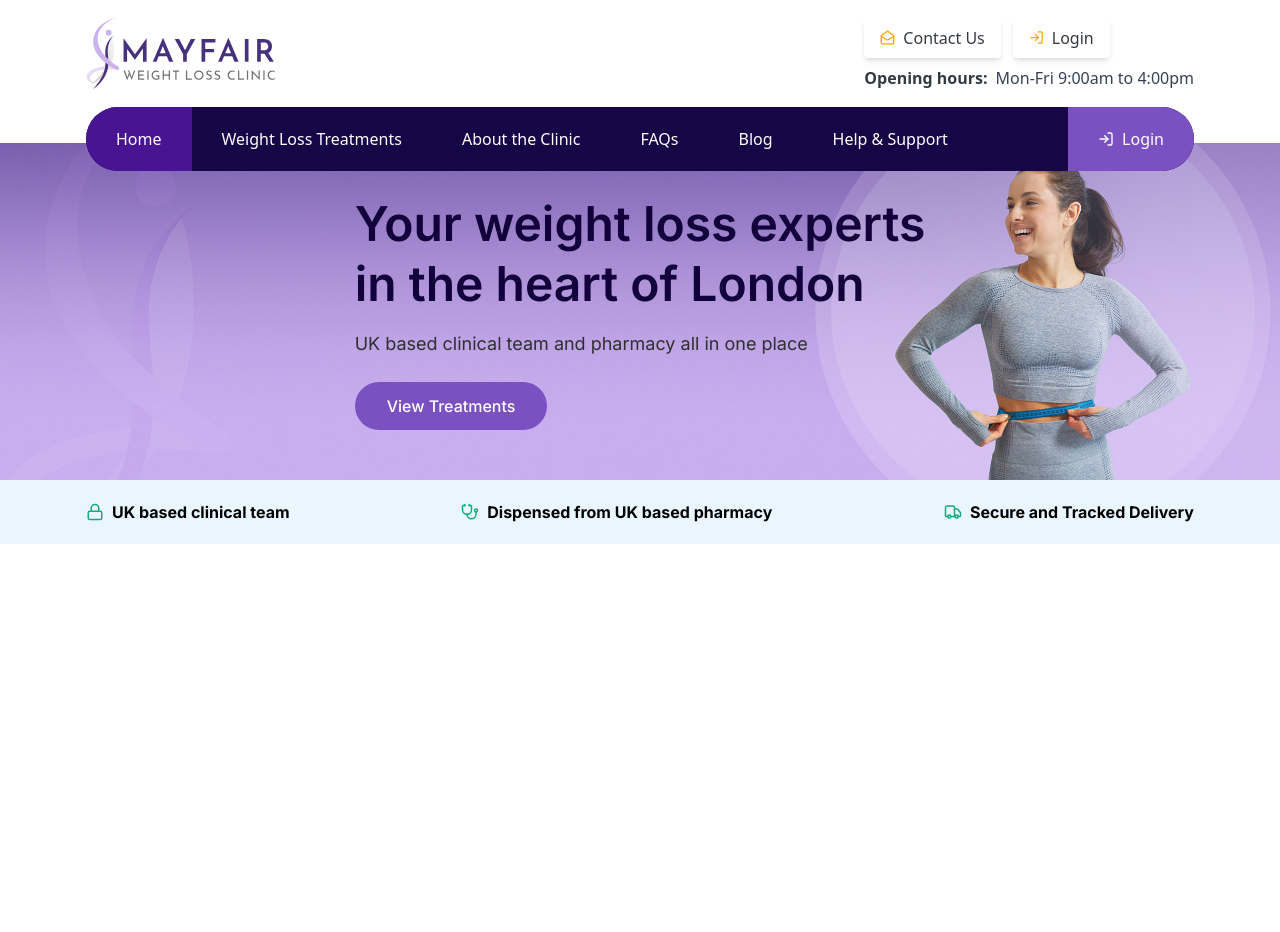
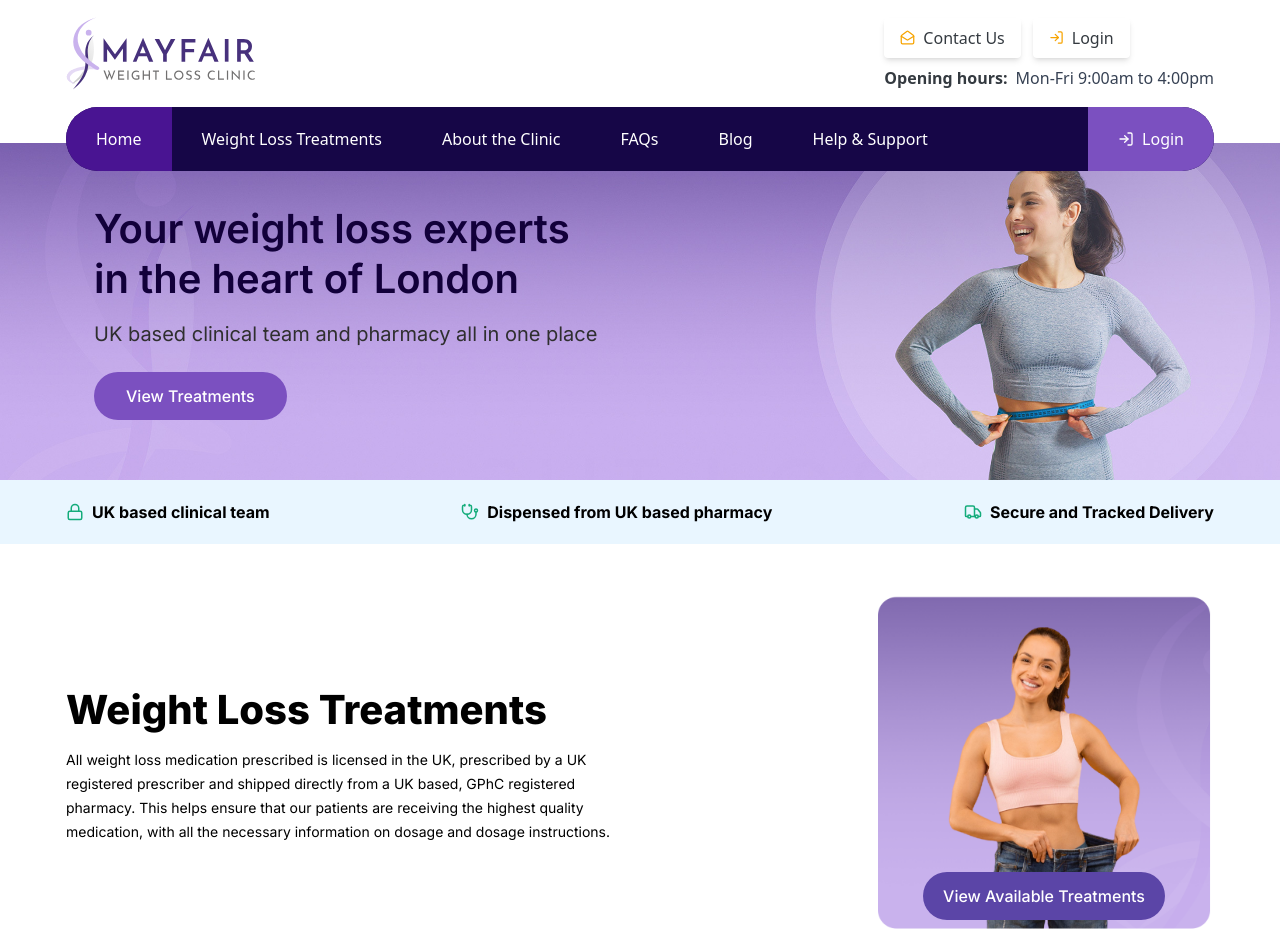
Before and after one commit to zaidkhanvmi/mayfair-website, a Next.js app: page / in a window 1280 px wide. Before the commit the page ends 800 px from the top, so only its background shows below. Built offline with nearby package versions, Linux system fonts and the light colour scheme.

Commit message:
working on the first page

```diff
--- a/components/layout/Container.js
+++ b/components/layout/Container.js
@@ -1,6 +1,6 @@
 const Container = ({ children }) => {
     return (
-        <div className="mx-auto max-w-[1140px] px-4">
+        <div className="mx-auto max-w-[1180px] px-4">
             {children}
         </div>
     )
--- a/components/hero.js
+++ b/components/sections/hero.js
@@ -1,23 +1,23 @@
 import { Lock, Stethoscope, Truck } from "lucide-react";
-import Container from "./layout/Container";
+import Container from "../layout/Container";
 
 const Hero = () => {
     return (
         <>
             <section
-                className="w-full min-h-[330px] md:min-h-[260px] lg:min-h-[337px] 2xl:min-h-[560px] bg-cover bg-center flex items-center justify-start -mt-7"
+                className="w-full min-h-[330px] md:min-h-[260px] lg:min-h-[337px] 2xl:min-h-[560px] bg-cover bg-center flex items-center -mt-7"
                 style={{
                     backgroundImage: "url('/hero-bg.jpg')", // put image in /public
                 }}
             >
-                <Container>
-                    <div className="max-w-xl text-left">
-                        <h1 className="text-4xl md:text-5xl font-semibold leading-tight text-[#12003a]">
+                <div className="max-w-[1140px] mx-auto w-full p-6">
+                    <div className="max-w-xl text-left mx-0 w-full">
+                        <h1 className="text-4xl md:text-[40px] 2xl:text-5xl font-semibold leading-tight text-[#12003a]">
                             Your weight loss experts <br />
                             in the heart of London
                         </h1>
 
-                        <p className="mt-4 text-lg text-[#2f2f2f]">
+                        <p className="mt-4 text-lg md:text-xl text-[#2f2f2f]">
                             UK based clinical team and pharmacy all in one place
                         </p>
 
@@ -25,7 +25,7 @@ const Hero = () => {
                             View Treatments
                         </button>
                     </div>
-                </Container>
+                </div>
             </section>
 
 
--- /dev/null
+++ b/components/sections/weightLoss.js
@@ -0,0 +1,34 @@
+import Container from "../layout/Container"
+
+const WeightLoss = () => {
+  return (
+    <div className="pt-12">
+      <Container>
+        <div className="grid grid-cols-1 md:grid-cols-2 items-center gap-10">
+
+          <div className="flex flex-col gap-2 justify-center text-center md:text-left">
+            <h2 className="text-[40px] text-black font-extrabold">
+              Weight Loss Treatments
+            </h2>
+            <p className="text-sm leading-6">
+              All weight loss medication prescribed is licensed in the UK, prescribed by a UK registered prescriber and shipped directly from a UK based, GPhC registered pharmacy. This helps ensure that our patients are receiving the highest quality medication, with all the necessary information on dosage and dosage instructions.
+            </p>
+          </div>
+
+          <div className="bg-cover bg-center w-[340px] h-[340px] rounded-2xl flex items-end justify-center pb-3 justify-self-center md:justify-self-end"
+            style={{
+              backgroundImage: "url('/weightLossImg.png')",
+            }}
+          >
+            <button className="bg-[#5b45a7] rounded-full px-5 py-3 text-white font-medium">
+              View Available Treatments
+            </button>
+          </div>
+
+        </div>
+      </Container>
+    </div>
+  )
+}
+
+export default WeightLoss
--- a/pages/index.js
+++ b/pages/index.js
@@ -1,8 +1,8 @@
 import Image from "next/image";
 import Link from "next/link";
 import { Inter } from "next/font/google";
-import Navbar from "@/components/layout/Navbar";
-import Hero from "@/components/hero";
+import Hero from "@/components/sections/hero";
+import WeightLoss from "@/components/sections/weightLoss";
 
 const inter = Inter({
   subsets: ["latin"],
@@ -13,6 +13,7 @@ export default function Home() {
   return (
     <>
       <Hero />
+      <WeightLoss />
     </>
   );
 }
```
Also changed, not shown: public/weightLossImg.png (added).
